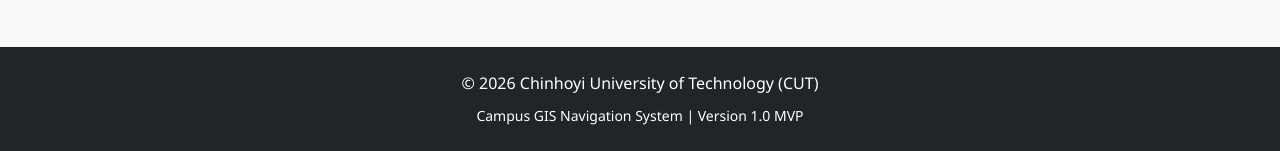
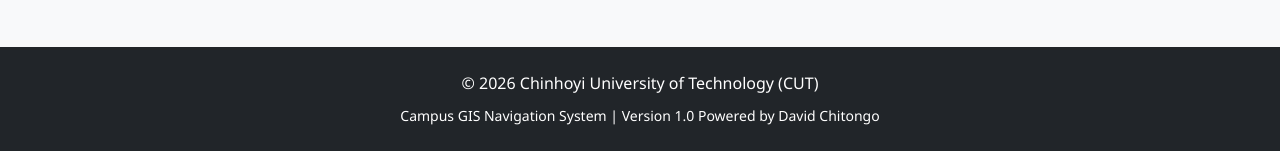
Before and after one commit to Brian679/CUT-GUIDE, a Django app: page /about/ in a window 1280 px wide. Shown: the part 2217-2368 px from the top of the page. Run offline with Django 5.2, Linux system fonts and the light colour scheme.

Commit message:
edited the settings.py

```diff
--- a/CUT_Guide/templates/base.html
+++ b/CUT_Guide/templates/base.html
@@ -189,7 +189,7 @@
 <footer class="bg-dark text-white text-center py-4 mt-5">
   <div class="container">
     <p class="mb-2">© {% now "Y" %} Chinhoyi University of Technology (CUT)</p>
-    <p class="mb-0"><small>Campus GIS Navigation System | Version 1.0 MVP</small></p>
+    <p class="mb-0"><small>Campus GIS Navigation System | Version 1.0 Powered by David Chitongo</small></p>
   </div>
 </footer>
 
```
